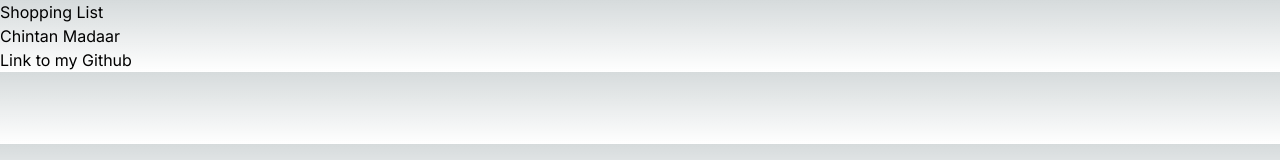
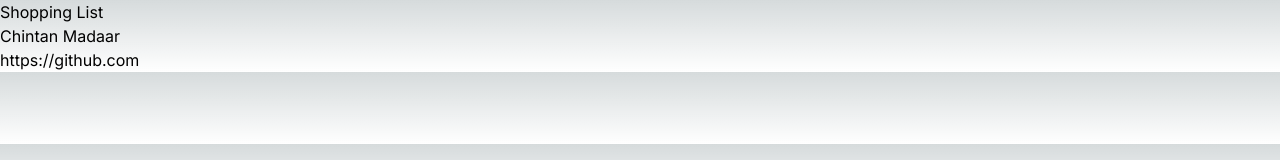
Before and after one commit to ChintanMadaar/CPRG306-WebDevelopment, a Next.js app: page /week-2 in a window 1280 px wide. Shown: the top 160 px of the page. Built offline with nearby package versions, Linux system fonts and the light colour scheme.

Commit message:
Update student-info.js

```diff
--- a/app/week-2/student-info.js
+++ b/app/week-2/student-info.js
@@ -7,7 +7,7 @@ const StudentInfo = () => {
 
       <p>
         <Link href="https://github.com/ChintanMadaar/CPRG306-WebDevelopment.git">
-          Link to my Github
+          https://github.com
         </Link>
       </p>
     </div>
```
